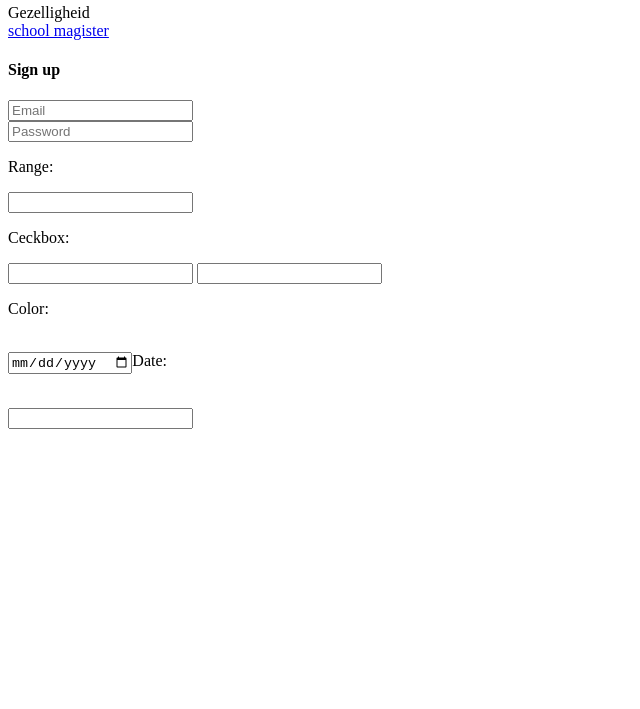
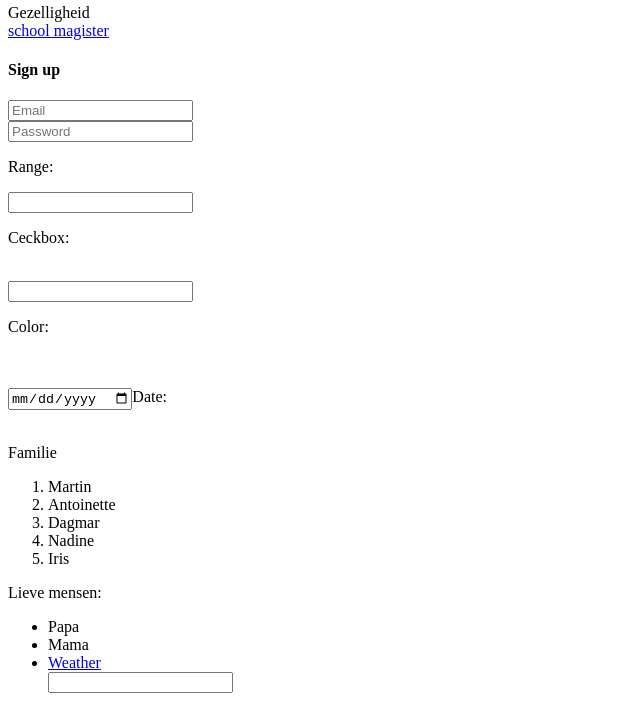
Before and after one commit to Irisjansen03/6678.github.io, a plain HTML site: page index.html in a window 1280 px wide. Shown: the part 159-868 px from the top of the page, without its empty margins (0-640 px from the left). Before the commit the page ends 800 px from the top, so only its background shows below. Drawn offline with Linux system fonts and the light colour scheme.

Commit message:
Update index.html

```diff
--- a/index.html
+++ b/index.html
@@ -23,15 +23,28 @@
 <input range="range"
 <br>
        <p>Ceckbox:</p>
-<input ceckbox="ceckbox"
 <br>
 <input color:</p>
 <p>Color:</p>
 <br>
+  <br>
 <input type="date"
        <p>Date:</p>
 </div>
 <br>
+Familie
+<ol>
+  <li>Martin</li>
+  <li>Antoinette</li>
+  <li>Dagmar</li>
+  <li>Nadine</li>
+  <li>Iris</li>
+</ol>
+Lieve mensen:
+<ul>
+  <li>Papa</li>
+  <li>Mama</li>
+  <li><a href="https://weather.com">Weather</a></li>
 <input type
 <img src="https://mimo.app/i/cafe.png">
 </body>
```
